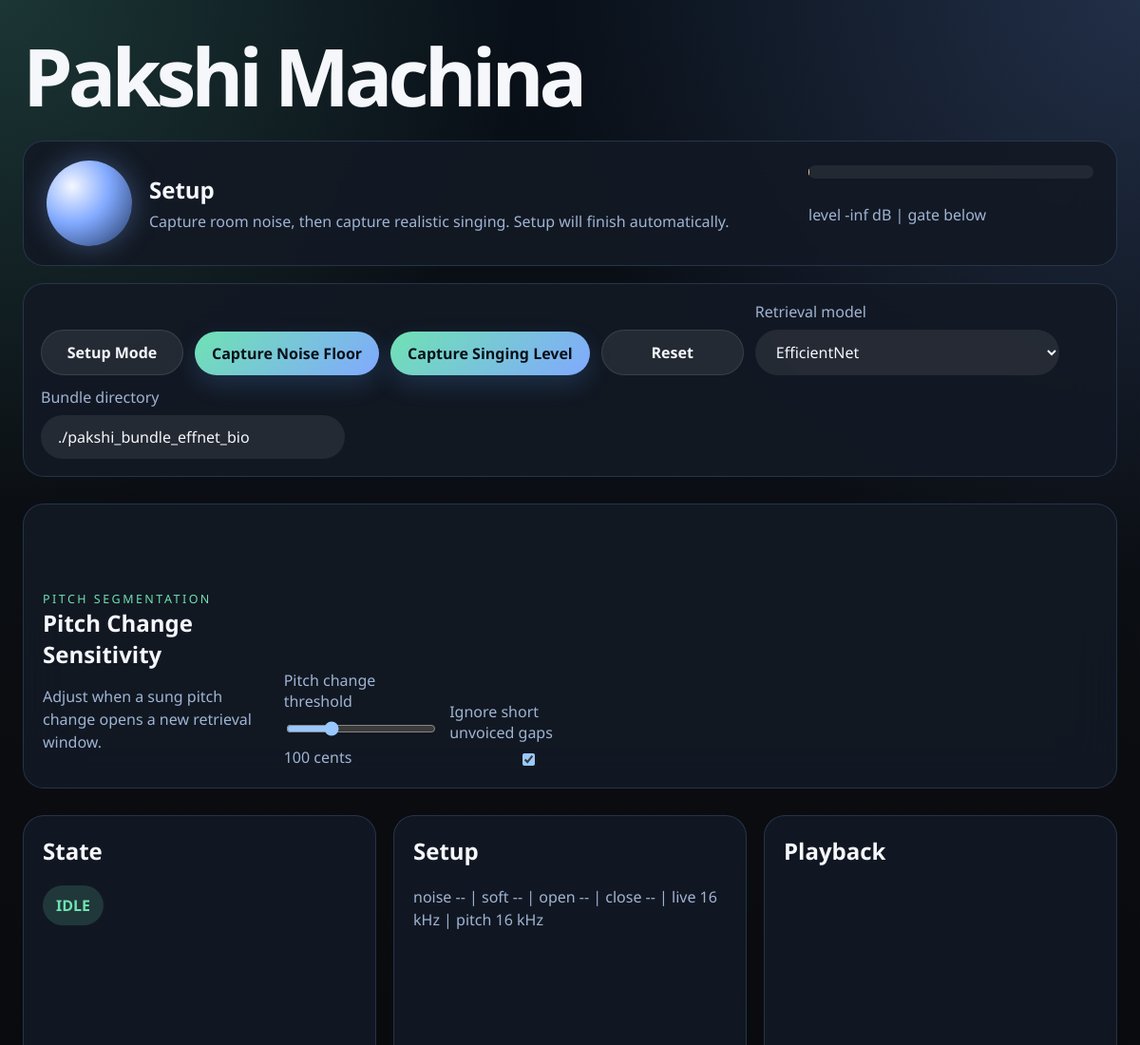
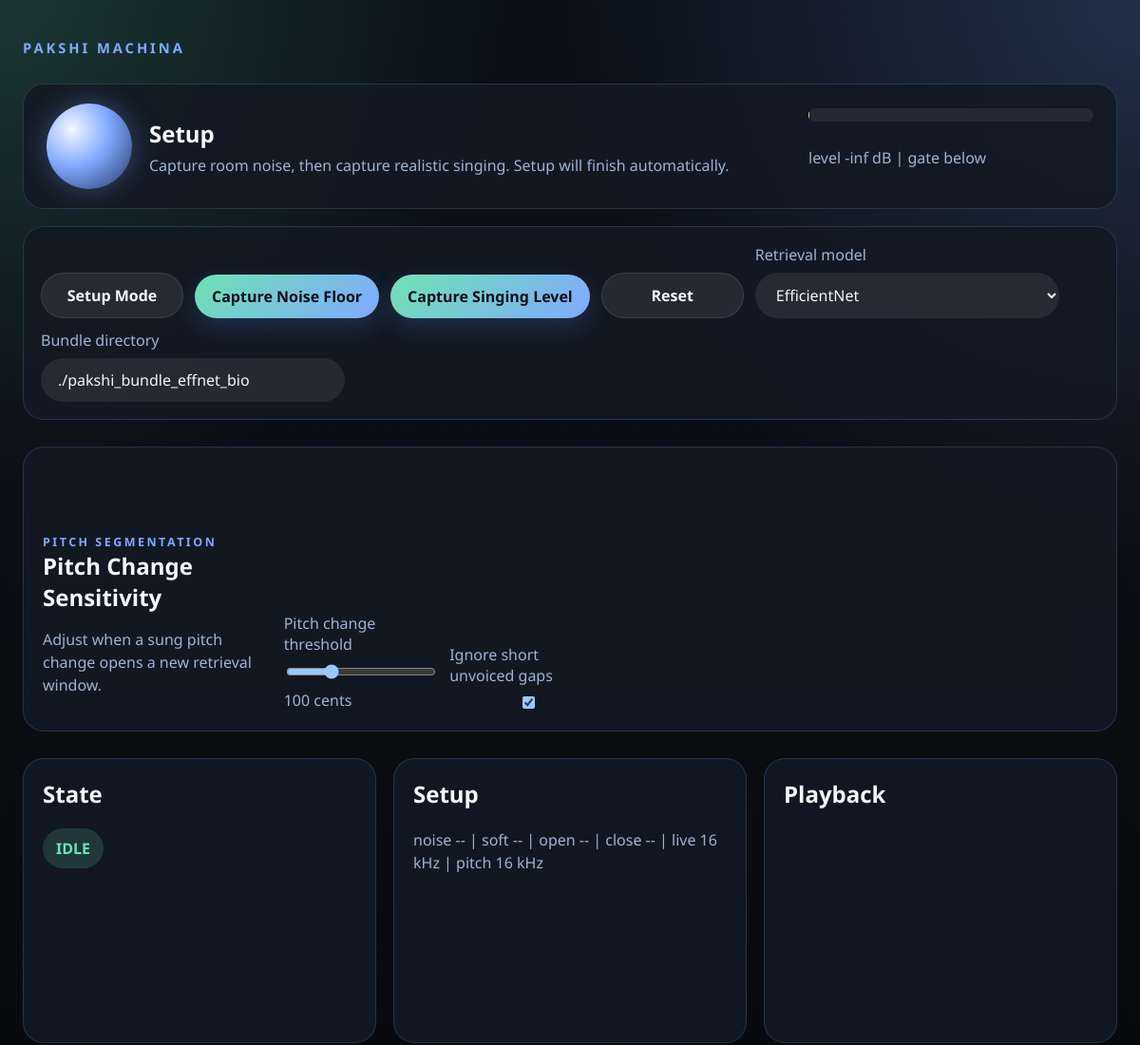
Before and after one commit to chymaera96/pakshi-machina, an Electron app: page pakshi_ui/index.html in a window 1200 px wide. Shown: the top 1100 px of the page at 95% size. Drawn offline with Linux system fonts and the light colour scheme; no server answers.

Commit message:
minor fix

```diff
--- a/pakshi_ui/index.html
+++ b/pakshi_ui/index.html
@@ -9,7 +9,7 @@
   <body data-mode="setup">
     <main class="app-shell">
       <section class="hero">
-        <h1>Pakshi Machina</h1>
+        <p class="eyebrow">Pakshi Machina</p>
       </section>
 
       <section class="cue-panel" id="cue-panel" data-state="setup">
--- a/pakshi_ui/styles.css
+++ b/pakshi_ui/styles.css
@@ -31,18 +31,17 @@ body {
   padding: 40px 0 56px;
 }
 
-.hero h1 {
-  margin: 0 0 12px;
-  font-size: clamp(3rem, 7vw, 5.5rem);
-  line-height: 0.95;
-  letter-spacing: -0.06em;
+.hero {
+  margin-bottom: 18px;
 }
 
 .eyebrow {
   margin: 0;
-  color: var(--accent);
+  color: var(--accent-2);
   text-transform: uppercase;
   letter-spacing: 0.2em;
+  font-size: 0.92rem;
+  font-weight: 700;
 }
 
 .summary {
```
